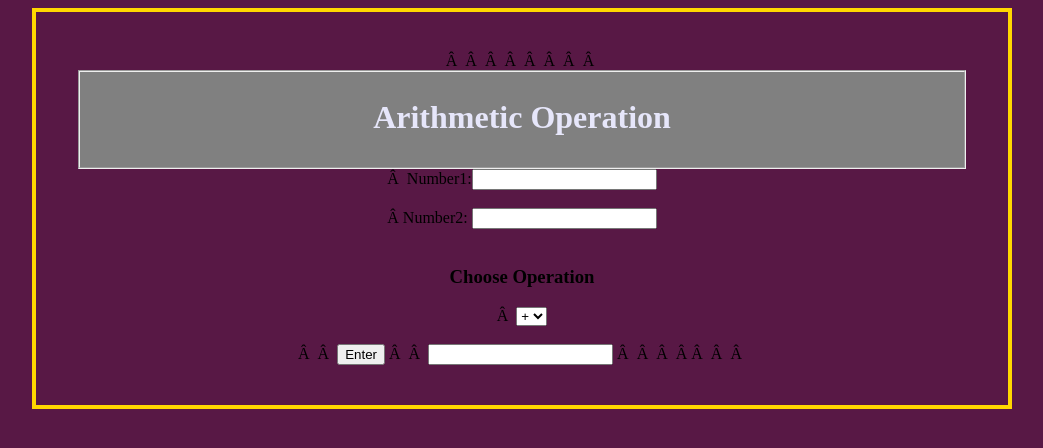
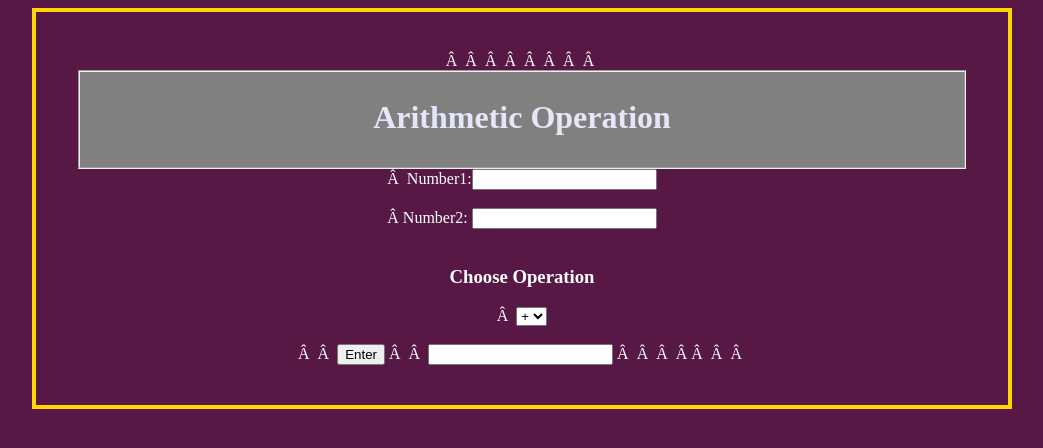
Before and after one commit to smanish2055/calculator, a plain HTML site: page index.html in a window 1280 px wide. Shown: the whole page, without its empty margins (118-1161 px from the left). Drawn offline with Linux system fonts and the light colour scheme.

Commit message:
Update index.html

```diff
--- a/index.html
+++ b/index.html
@@ -31,7 +31,7 @@
             padding:40px;
         text-align:center;
         border:solid gold 4px;
-/*         color:indianred; */
+        color:white;
             background-color:#581845;
 
         }
```
